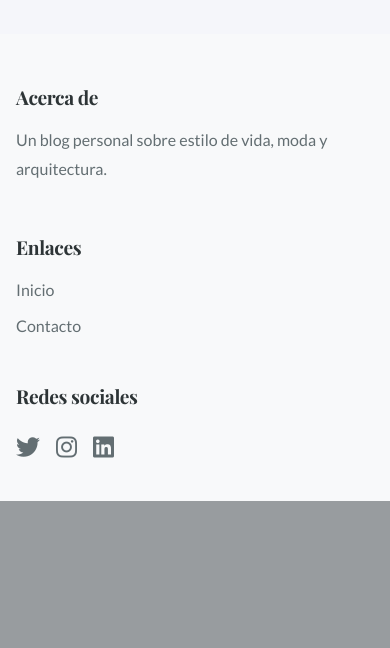
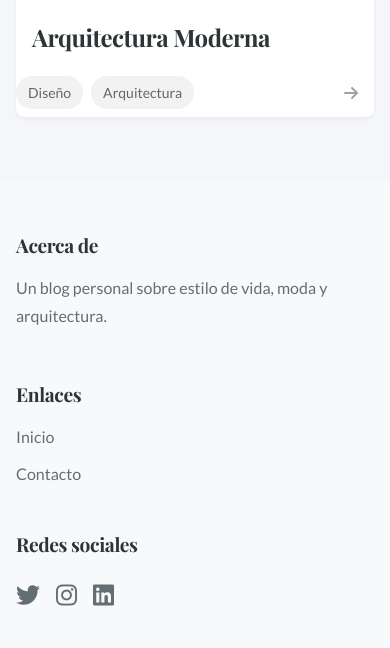
Before and after one commit to i40130/mi-blog-personal, a Flask app: page / in a window 390 px wide. Shown: the part 1466-2114 px from the top of the page. Before the commit the page ends 1967 px from the top, so only its background shows below. Run offline with Flask 3, Linux system fonts and the light colour scheme.

Commit message:
Agent query: Por favor, verifica los siguientes cambios: 1. Iconos de sol y luna junto al toggle del tema 2. Flechas en las tarjetas de artículos con animación al hover 3. Tags en los artículos con el estilo solicitado 4. Diseño responsivo general

```diff
--- a/static/css/style.css
+++ b/static/css/style.css
@@ -1,3 +1,59 @@
+:root {
+    /* Existing variables... */
+    --tag-bg: rgba(128, 128, 128, 0.1);
+    --tag-text: #666;
+    --arrow-color: #666;
+}
+
+.theme-switch-wrapper {
+    display: flex;
+    align-items: center;
+    gap: 0.5rem;
+}
+
+.theme-icons {
+    font-size: 1.2rem;
+    color: var(--text-color);
+}
+
+.article-card {
+    position: relative;
+}
+
+.article-card .arrow-icon {
+    position: absolute;
+    bottom: 1rem;
+    right: 1rem;
+    color: var(--arrow-color);
+    opacity: 0.6;
+    transition: transform var(--transition-speed) ease, opacity var(--transition-speed) ease;
+}
+
+.article-card:hover .arrow-icon {
+    transform: translateX(5px);
+    opacity: 1;
+}
+
+.tags {
+    display: flex;
+    gap: 0.5rem;
+    margin: 0.5rem 0;
+    flex-wrap: wrap;
+}
+
+.tag {
+    background-color: var(--tag-bg);
+    color: var(--tag-text);
+    padding: 0.25rem 0.75rem;
+    border-radius: 1rem;
+    font-size: 0.875rem;
+    transition: background-color var(--transition-speed) ease;
+}
+
+.tag:hover {
+    background-color: var(--accent-color);
+    color: white;
+}
 :root {
     /* Light theme (default) */
     --primary-font: 'Playfair Display', serif;
--- a/templates/article1.html
+++ b/templates/article1.html
@@ -9,6 +9,10 @@
     </div>
     <div class="article-content">
         <h1>El Arte de la Vida Consciente</h1>
+        <div class="tags">
+            <span class="tag">Lifestyle</span>
+            <span class="tag">Mindfulness</span>
+        </div>
         <div class="article-meta">
             <img src="https://images.unsplash.com/photo-1592914567737-30212032ca25" alt="Autor" class="author-image">
             <span>Por Sara Jiménez | 15 de junio de 2023</span>
--- a/templates/article2.html
+++ b/templates/article2.html
@@ -9,6 +9,10 @@
     </div>
     <div class="article-content">
         <h1>Tendencias de Moda Urbana</h1>
+        <div class="tags">
+            <span class="tag">Moda</span>
+            <span class="tag">Tendencias</span>
+        </div>
         <div class="article-meta">
             <img src="https://images.unsplash.com/photo-1592914637125-28479601c75a" alt="Autor" class="author-image">
             <span>Por Miguel Chen | 16 de junio de 2023</span>
--- a/templates/article3.html
+++ b/templates/article3.html
@@ -9,6 +9,10 @@
     </div>
     <div class="article-content">
         <h1>Arquitectura Moderna</h1>
+        <div class="tags">
+            <span class="tag">Diseño</span>
+            <span class="tag">Arquitectura</span>
+        </div>
         <div class="article-meta">
             <img src="https://images.unsplash.com/photo-1589363460779-cd717d2ed8fa" alt="Autor" class="author-image">
             <span>Por David Villanueva | 17 de junio de 2023</span>
--- a/templates/base.html
+++ b/templates/base.html
@@ -13,10 +13,12 @@
     <header class="site-header">
         <div class="container">
             <div class="theme-switch-wrapper">
+                <span class="theme-icons" id="sun-icon">☀️</span>
                 <label class="theme-switch" for="theme-toggle">
                     <input type="checkbox" id="theme-toggle" onchange="toggleTheme()">
                     <span class="slider"></span>
                 </label>
+                <span class="theme-icons" id="moon-icon">🌙</span>
             </div>
             <h1>Mi blog personal</h1>
             <nav class="site-nav">
--- a/templates/index.html
+++ b/templates/index.html
@@ -10,18 +10,33 @@
             <a href="/article/1">
                 <img src="https://images.unsplash.com/photo-1682074036359-4c47e6c3b6e4" alt="Artículo 1">
                 <h2>El Arte de la Vida Consciente</h2>
+                <div class="tags">
+                    <span class="tag">Lifestyle</span>
+                    <span class="tag">Mindfulness</span>
+                </div>
+                <i class="fas fa-arrow-right arrow-icon"></i>
             </a>
         </article>
         <article class="article-card">
             <a href="/article/2">
                 <img src="https://images.unsplash.com/photo-1580150674494-d5f0682cee6f" alt="Artículo 2">
                 <h2>Tendencias de Moda Urbana</h2>
+                <div class="tags">
+                    <span class="tag">Moda</span>
+                    <span class="tag">Tendencias</span>
+                </div>
+                <i class="fas fa-arrow-right arrow-icon"></i>
             </a>
         </article>
         <article class="article-card">
             <a href="/article/3">
                 <img src="https://images.unsplash.com/photo-1580096485057-74207bd67947" alt="Artículo 3">
                 <h2>Arquitectura Moderna</h2>
+                <div class="tags">
+                    <span class="tag">Diseño</span>
+                    <span class="tag">Arquitectura</span>
+                </div>
+                <i class="fas fa-arrow-right arrow-icon"></i>
             </a>
         </article>
     </div>
```
Also changed, not shown: image.png (added).
